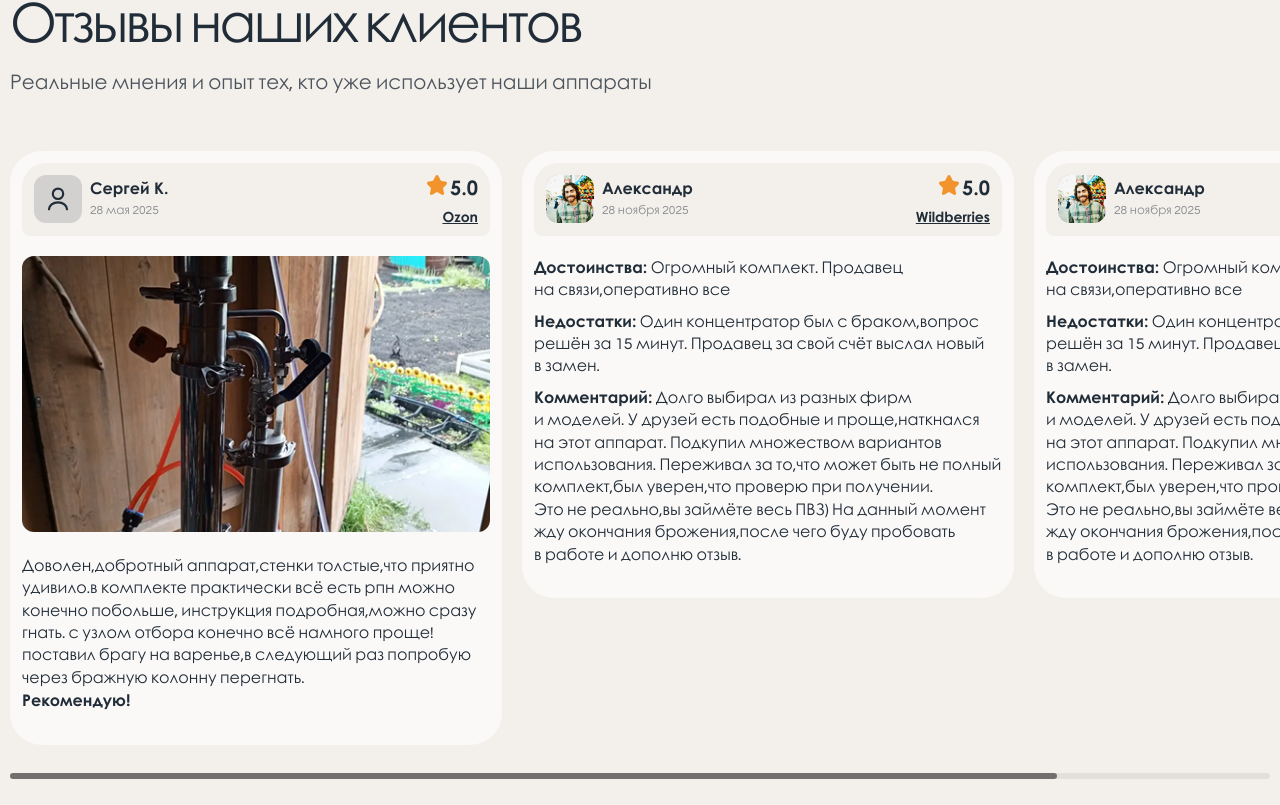
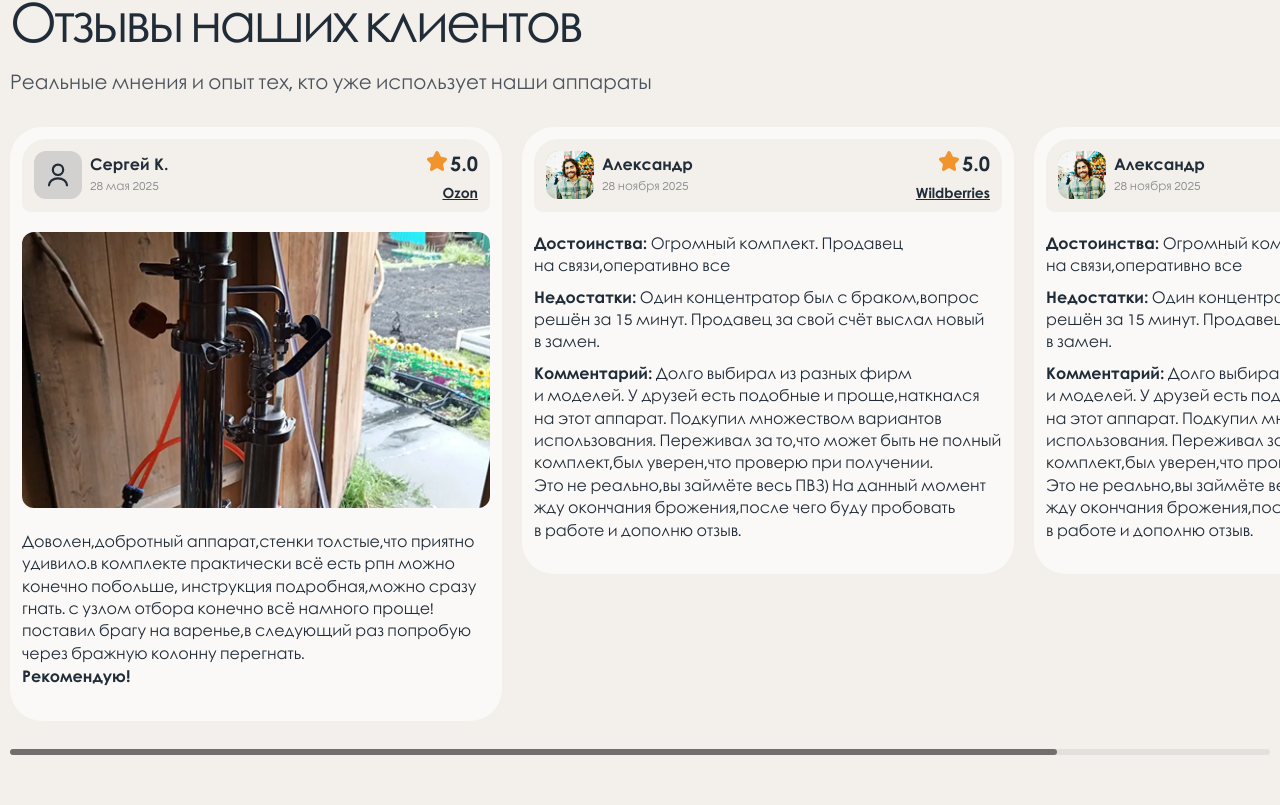
Before and after one commit to AndrewStartcev/rus-lite, a website: page public/index.html in a window 1280 px wide. Shown: the part 9835-10640 px from the top of the page. Drawn offline with Linux system fonts and the light colour scheme.

Commit message:
Отзывы наших клиентов

```diff
--- a/src/scss/blocks/11-reviews.scss
+++ b/src/scss/blocks/11-reviews.scss
@@ -40,7 +40,6 @@
 
   &__slider {
     position: relative;
-    margin-top: 24px;
   }
 
   &__item {
```
Also changed, not shown: public/assets/css/style.css, public/assets/css/style.min.css.
